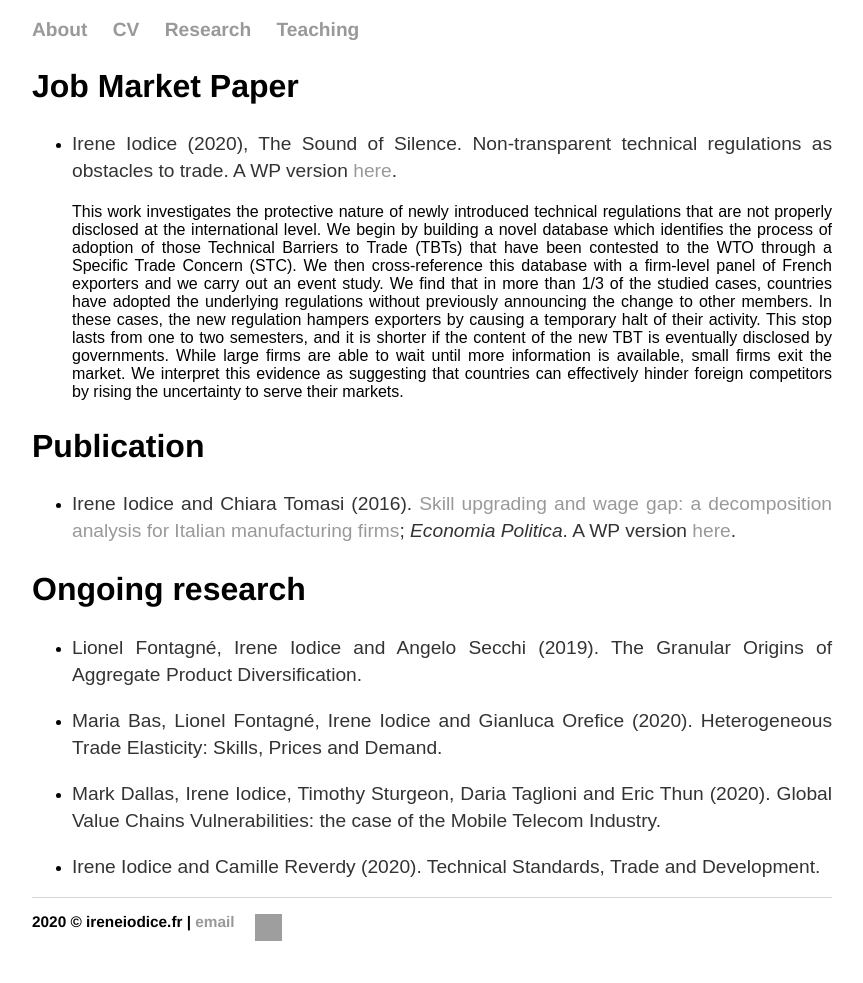
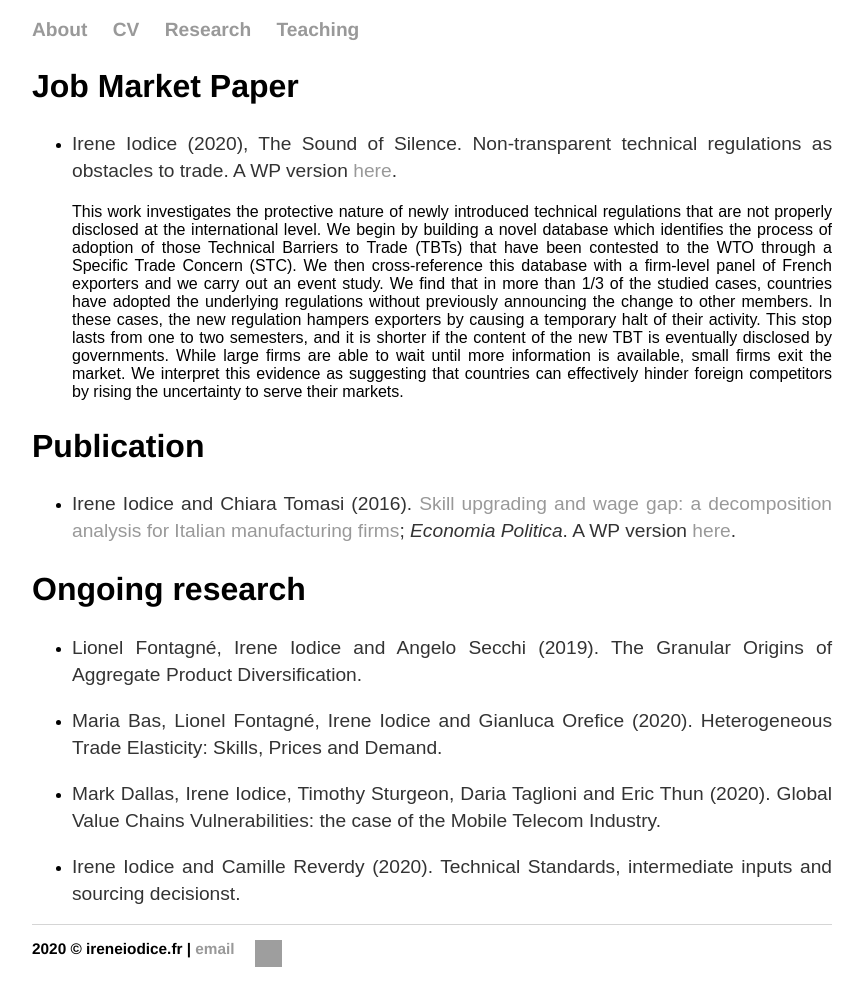
Before and after one commit to ioire/ioire.github.io, a Jekyll site: the page built from research/index.html, in a window 1280 px wide. Shown: the whole page, without its empty margins (208-1071 px from the left). Built offline with Jekyll 4.4.1, drawn with Linux system fonts in a browser that asks for light colours; before the commit the page ends 956 px from its top, so only the background shows below that; grey boxes are pictures that could not be loaded.

Commit message:
Update index.html

```diff
--- a/research/index.html
+++ b/research/index.html
@@ -25,6 +25,6 @@ title: Irene Iodice
 	 <li> <p> Lionel Fontagné, Irene Iodice and Angelo Secchi (2019). The Granular Origins of Aggregate Product Diversification. </p> </li>
 	<li> <p> Maria Bas, Lionel Fontagné, Irene Iodice and Gianluca Orefice (2020). Heterogeneous Trade Elasticity: Skills, Prices and Demand. </p> </li>
 		<li> <p> Mark Dallas, Irene Iodice, Timothy Sturgeon, Daria Taglioni and Eric Thun (2020). Global Value Chains Vulnerabilities: the case of the Mobile Telecom Industry. </p> </li>
-	<li> <p> Irene Iodice and Camille Reverdy (2020). Technical Standards, Trade and Development. </p> </li>
+	<li> <p> Irene Iodice and Camille Reverdy (2020). Technical Standards, intermediate inputs and sourcing decisionst. </p> </li>
 	</ul>
 </div><!-- /.blurb -->
```
